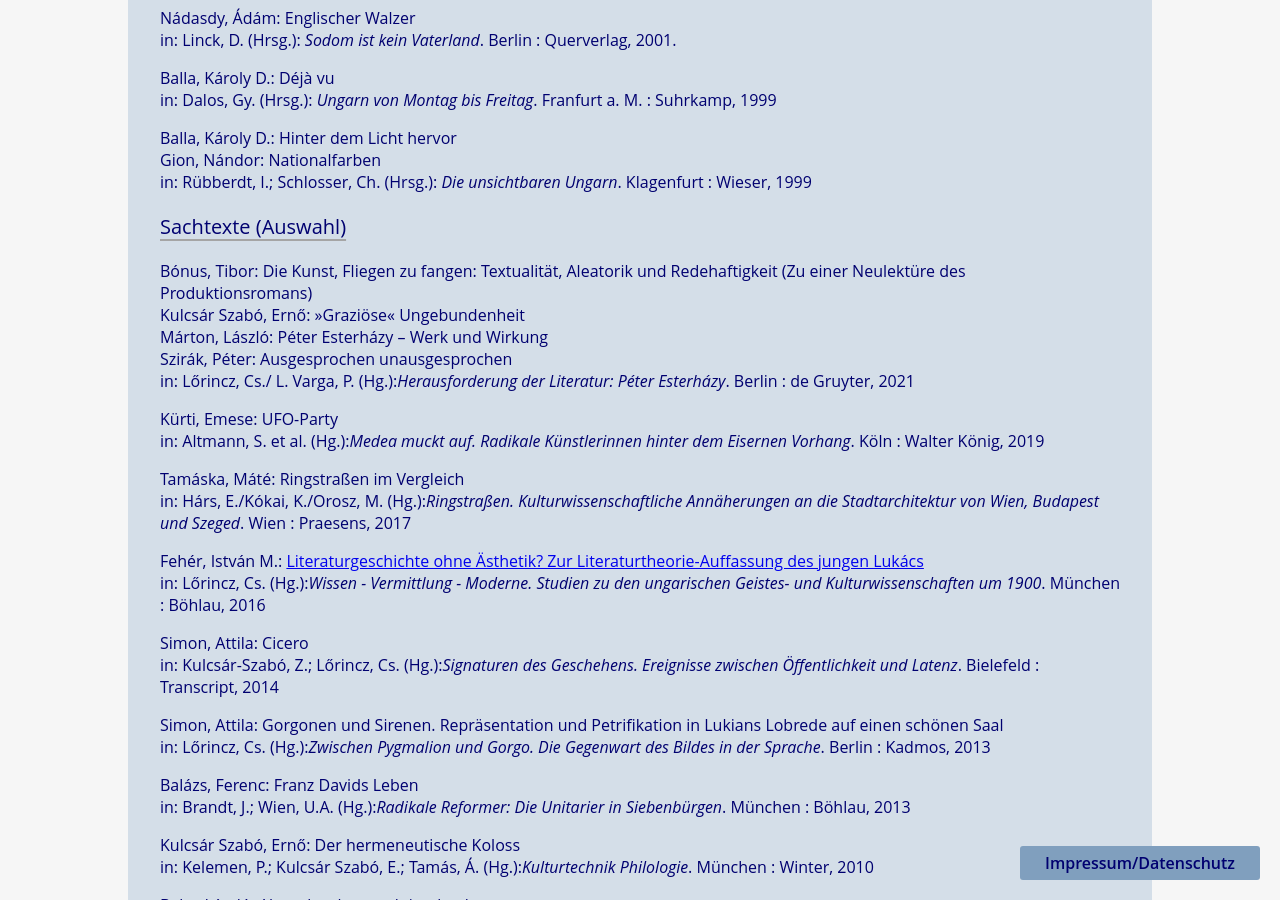
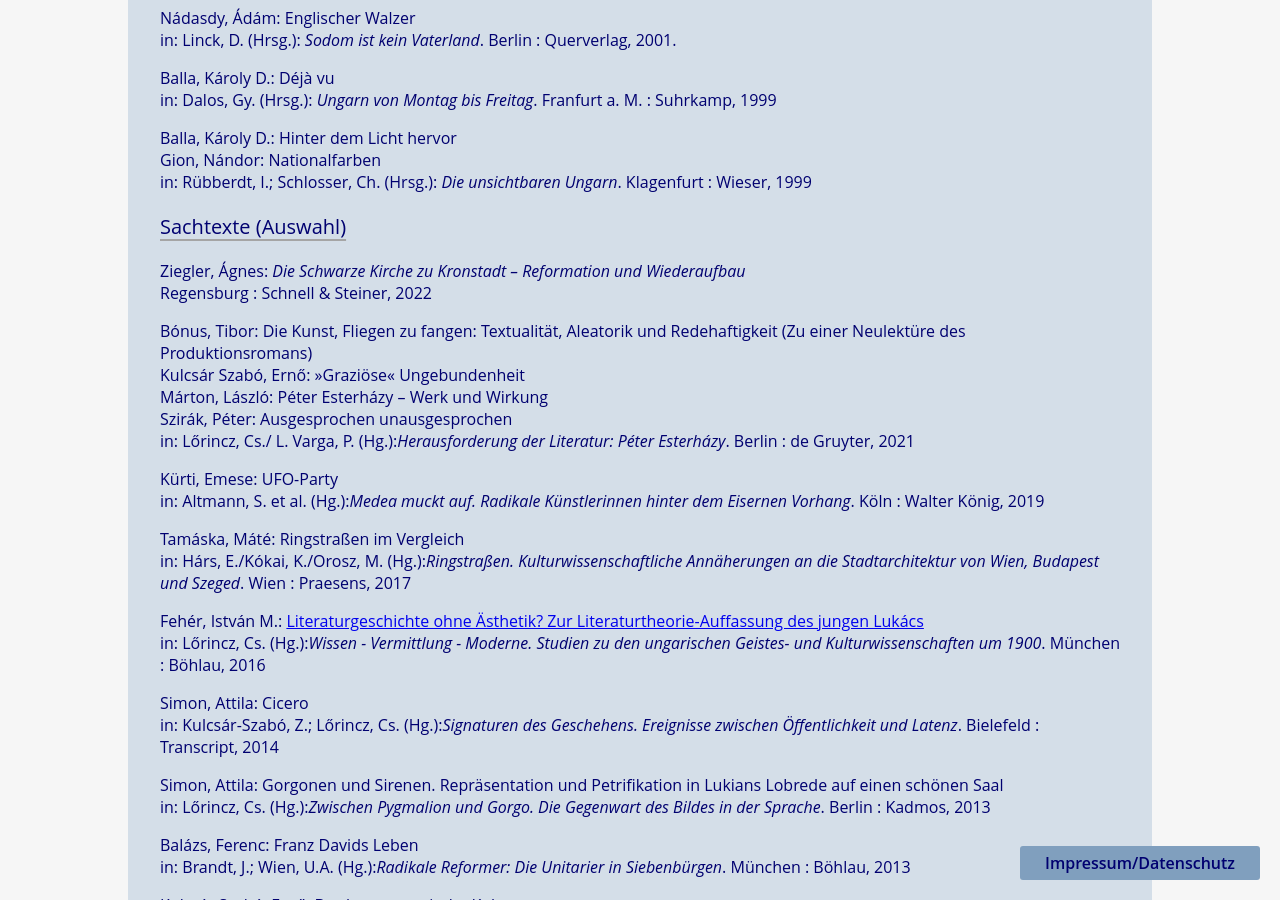
Before and after one commit to rixx/revesz.de, a Jekyll site: the page built from publikationen.md, in a window 1280 px wide and 900 px high, scrolled down 2688 px. Built offline with Jekyll 4.4.1, drawn with Linux system fonts in a browser that asks for light colours.

Commit message:
Update publikationen.md

```diff
--- a/publikationen.md
+++ b/publikationen.md
@@ -71,6 +71,8 @@
 <p>
 
 <h3>Sachtexte (Auswahl)</h3>
+<p>Ziegler, Ágnes: <span style="font-style:italic;">Die Schwarze Kirche zu Kronstadt – Reformation und Wiederaufbau</span><br>
+  Regensburg : Schnell & Steiner, 2022
 <p>Bónus, Tibor: Die Kunst, Fliegen zu fangen: Textualität, Aleatorik und Redehaftigkeit (Zu einer Neulektüre des Produktionsromans)<br>
   Kulcsár Szabó, Ernő: »Graziöse« Ungebundenheit<br>
   Márton, László: Péter Esterházy – Werk und Wirkung <br>
```
